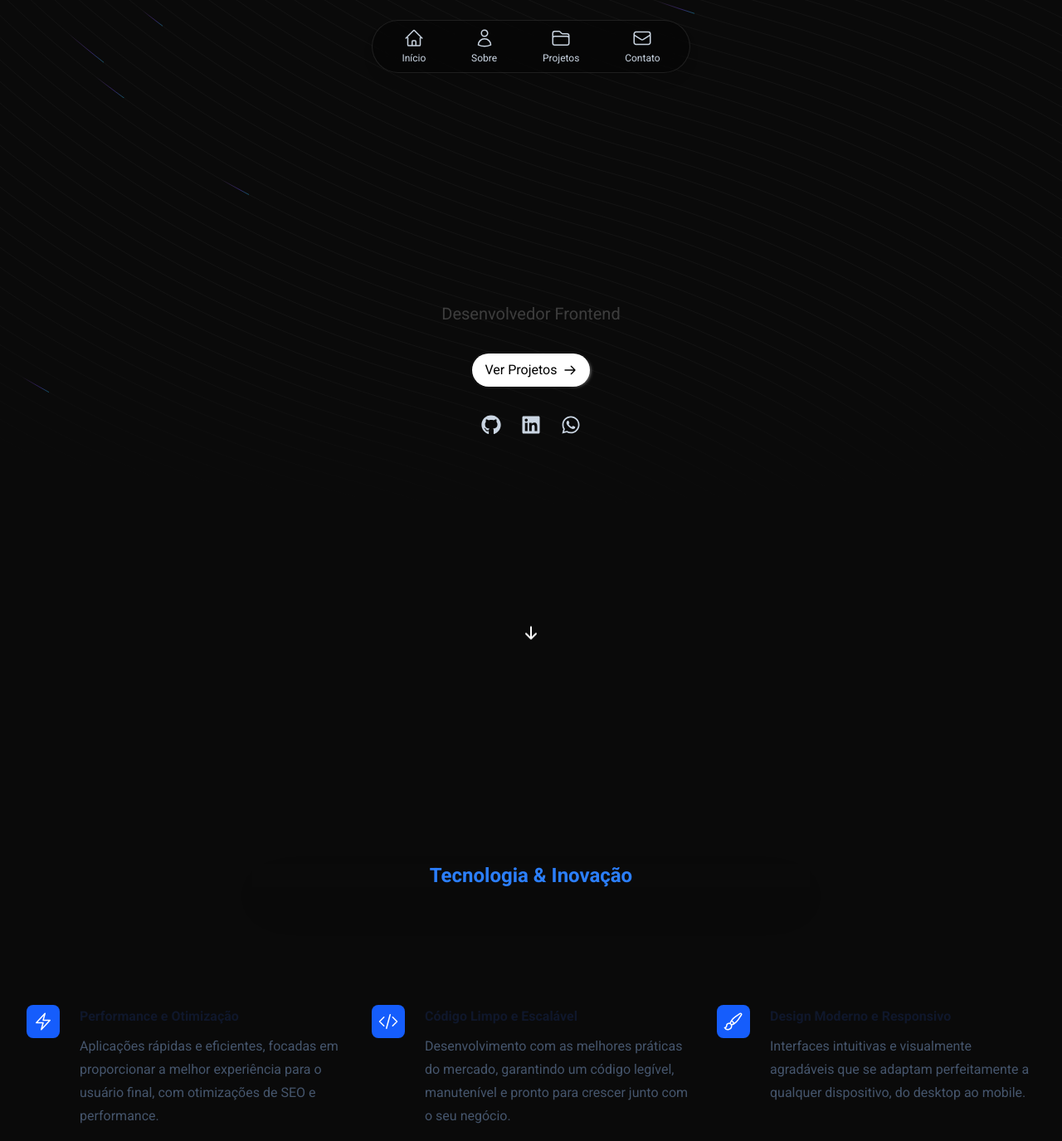
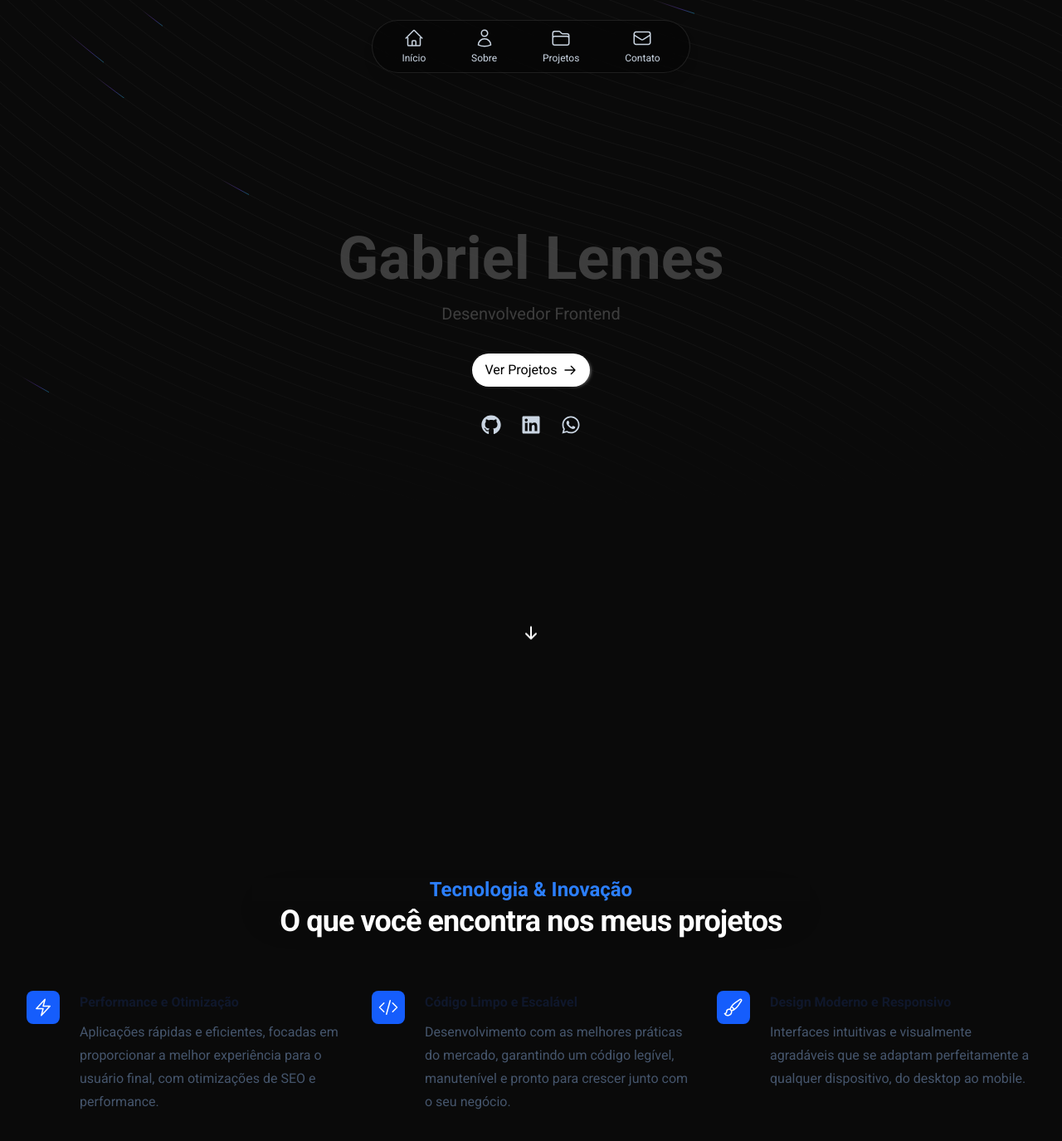
Before and after one commit to gabrielmlemes/portfolio-2.0, a Next.js app: page / in a window 1280 px wide. Shown: the top 1375 px of the page at 83% size. Built offline with nearby package versions, Linux system fonts and the light colour scheme.

Commit message:
style(ui): improve animation

```diff
--- a/src/app/components/About.tsx
+++ b/src/app/components/About.tsx
@@ -6,7 +6,6 @@ import {
 } from "@heroicons/react/24/outline";
 import { motion, useInView } from "framer-motion";
 import { useRef } from "react";
-import ScrollFloat from "./ui/scroll-text";
 
 const features = [
   {
@@ -33,21 +32,10 @@ export function About() {
   const ref = useRef(null);
   const isInView = useInView(ref, { once: false });
 
-  // Variants for the main container to stagger children
-  const containerVariants = {
-    hidden: { opacity: 0 },
-    visible: {
-      opacity: 1,
-      transition: {
-        staggerChildren: 0.3, // Time between each card animation
-      },
-    },
-  };
-
   // Variants for individual cards
-  const cardVariants = {
+  const textVariants = {
     hidden: { opacity: 0, y: 50 },
-    visible: { opacity: 1, y: 0 },
+    visible: { opacity: 1, y: 0, transition: { duration: 0.5 } },
   };
 
   return (
@@ -62,35 +50,35 @@ export function About() {
           <motion.h2
             ref={ref}
             id="about-heading"
-            initial={{ opacity: 0 }}
-            animate={isInView ? { opacity: 1 } : { opacity: 0 }}
+            initial={{ opacity: 0, y: 20 }}
+            animate={isInView ? { opacity: 1, y: 0 } : { opacity: 0, y: 20 }}
             transition={{ duration: 0.5, delay: 0.3 }}
             className="text-2xl font-bold leading-7 text-blue-500 shadow-2xl"
           >
             Tecnologia & Inovação
           </motion.h2>
 
-          <ScrollFloat
-            animationDuration={1}
-            ease="back.inOut(2)"
-            scrollStart="center bottom+=50%"
-            scrollEnd="bottom bottom-=40%"
-            stagger={0.03}
+          <motion.p
+            initial={{ opacity: 0, y: 20 }}
+            animate={isInView ? { opacity: 1, y: 0 } : { opacity: 0, y: 20 }}
+            transition={{ duration: 0.5, delay: 0.3 }}
+            className="mt-1 text-3xl font-bold tracking-tight text-white sm:text-4xl"
           >
             O que você encontra nos meus projetos
-          </ScrollFloat>
+          </motion.p>
         </div>
 
         <motion.dl
-          variants={containerVariants}
+          variants={textVariants}
           initial="hidden"
-          animate={isInView ? "visible" : "hidden"}
+          whileInView="visible"
+          viewport={{ once: false, amount: 0.2 }}
           className="mx-auto mt-16 grid max-w-2xl grid-cols-1 gap-x-8 gap-y-10 lg:max-w-none lg:grid-cols-3 lg:gap-y-16"
         >
           {features.map((feature) => (
             <motion.div
               key={feature.name}
-              variants={cardVariants}
+              variants={textVariants}
               className="relative pl-16"
             >
               <dt className="text-base font-semibold leading-7 text-slate-900 dark:text-white">
--- a/src/app/components/HeroClient.tsx
+++ b/src/app/components/HeroClient.tsx
@@ -38,7 +38,7 @@ export function HeroClient() {
       animate="visible"
     >
       <motion.h1 variants={itemVariants}>
-        <AnimatedShinyText className="text-6xl font-bold tracking-tight text-transparent sm:text-7xl  drop-shadow-md">
+        <AnimatedShinyText className="text-6xl font-bold sm:text-7xl">
           Gabriel Lemes
         </AnimatedShinyText>
       </motion.h1>
```
